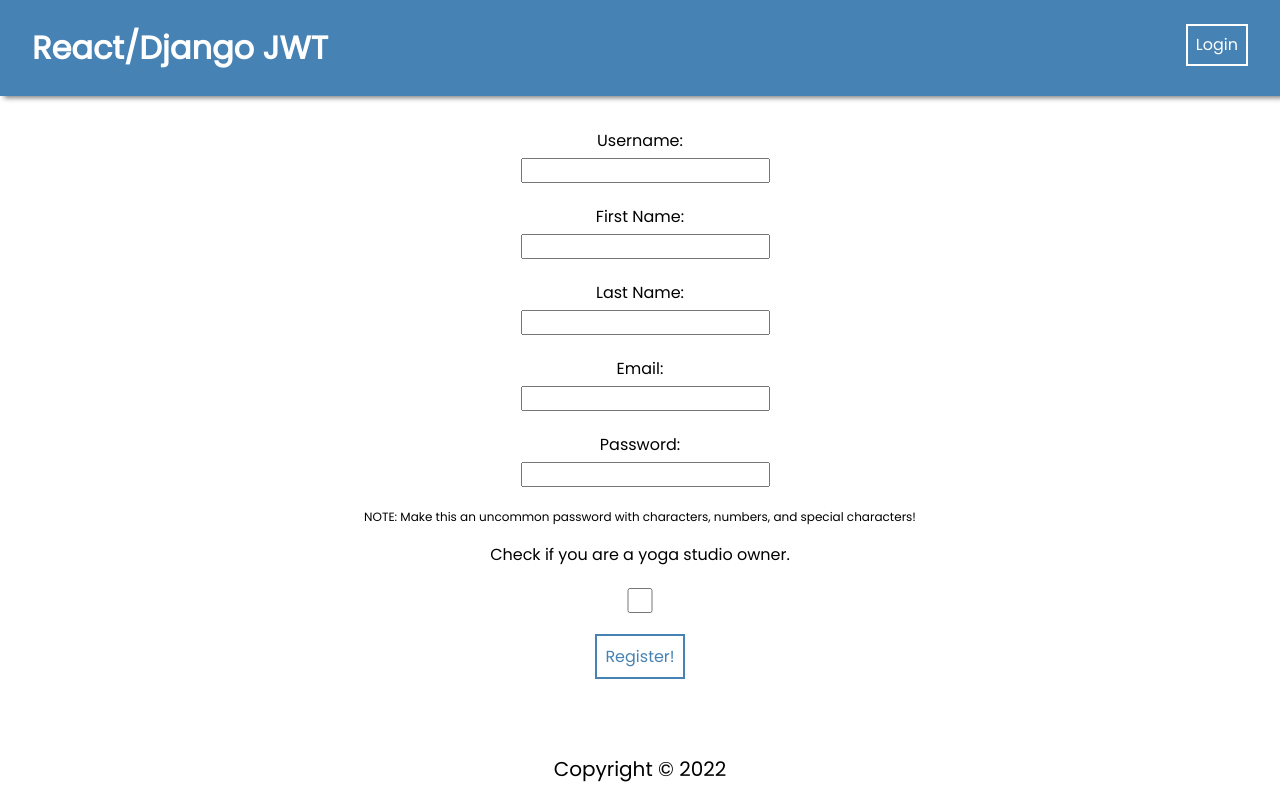
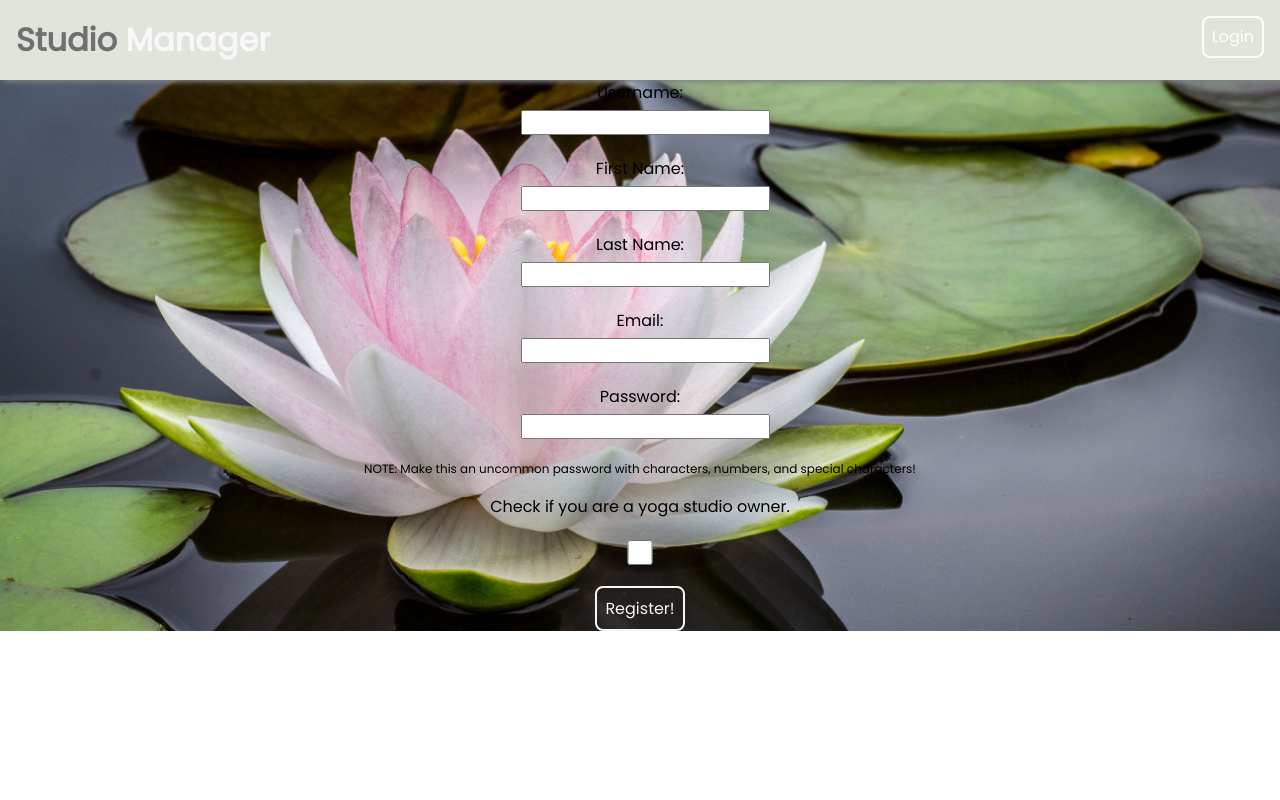
Before and after one commit to Whomerding/yoga_client_management, a React (Create React App) app in the folder frontend/: page /register in a window 1280 px wide. Built offline with nearby package versions, Linux system fonts and the light colour scheme.

Commit message:
fixed functionality of the buttons for calculating classes remaining+started styling student page

```diff
--- a/frontend/src/App.css
+++ b/frontend/src/App.css
@@ -19,18 +19,19 @@ p {
 
 button {
   background-color: transparent;
-  border: 2px solid steelblue;
-  color: steelblue;
+  border: 2px solid whitesmoke;
+  color: whitesmoke;
   font-size: 1rem;
   font-family: inherit;
   max-width: 100px;
   padding: 0.5rem 0.5rem;
+  border-radius: .5rem;
 }
 
 button:hover {
   cursor: pointer;
   color: white;
-  background-color: steelblue;
+  background-color: whitesmoke;
 }
 
 .container {
@@ -56,3 +57,33 @@ button:hover {
   padding: 3px 7px;
   font-size: 17px;
 }
+
+.package-cards {
+  display: flex;
+  flex-wrap: wrap;
+  justify-content: space-around;
+  width: 93%;
+  margin: auto;
+}
+
+.individual-class-card {
+  background-color: #FFFFFF;
+  opacity: 77%;
+  border-radius: .5REM;
+  padding: 2%;
+  text-align: center;
+  color: black;
+}
+
+.student-info-display {
+  color: #707070;
+  background-color: #FFFFFF;
+  margin: 2REM;
+  border-radius: .5REM;
+  padding: 2rem;
+  opacity: 77%;
+}
+h2.student-info-display {
+  font-family: cursive;
+  font-size: x-large;
+}
--- a/frontend/src/App.js
+++ b/frontend/src/App.js
@@ -18,10 +18,15 @@ import Footer from "./components/Footer/Footer";
 // Util Imports
 import PrivateRoute from "./utils/PrivateRoute";
 
+// Images
+import image from "./Images/lotusflower_jay_castor_on_unsplash.jpg"
+
 function App() {
 
   return (
-    <div>
+    <div style={{backgroundImage: `url(${image})`,  backgroundSize: "cover",
+      height: "10",
+      width: "100%"}}>
       <Navbar />
       <Routes>
         <Route
@@ -40,7 +45,6 @@ function App() {
         <Route path="/register" element={<RegisterPage />} />
         <Route path="/login" element={<LoginPage />} />
       </Routes>
-      <Footer />
     </div>
   );
 }
--- a/frontend/src/components/CheckInButton/CheckInButton.jsx
+++ b/frontend/src/components/CheckInButton/CheckInButton.jsx
@@ -4,7 +4,7 @@ import React, { useState, useEffect } from 'react';
 import useAuth from "../../hooks/useAuth";
 import { format } from 'date-fns';
 
-const CheckInButton = ({student}) => {
+const CheckInButton = ({student, getStudents}) => {
     const [user, token]= useAuth();
     const [checkInData, setCheckInData]= useState();
     var today = format(new Date(), 'yyyy-MM-dd');
@@ -41,6 +41,7 @@ const CheckInButton = ({student}) => {
         try {
             await axios.patch(`http://127.0.0.1:8000/api/student/update/${student.id}/`, lastClassTaken, {headers: {Authorization:"Bearer " + token}});
             console.log("Last Class Taken logged!")
+            getStudents()
         } catch (error) {
             console.log(error)
         }
@@ -49,6 +50,7 @@ const CheckInButton = ({student}) => {
     const logItAll = ()=> {
         logClass();
         logLastClassTaken();
+
     }
 
     return student && (
--- a/frontend/src/components/ClassInfoCard/ClassInfoCard.jsx
+++ b/frontend/src/components/ClassInfoCard/ClassInfoCard.jsx
@@ -3,7 +3,7 @@ import { format } from 'date-fns'
 import axios from 'axios';
 import useAuth from '../../hooks/useAuth';
 
-const ClassInfoCard = ({singlePackage, student}) => {
+const ClassInfoCard = ({singlePackage, student, getStudents}) => {
     const [user, token]=useAuth()
     var today = format(new Date(), 'yyyy-MM-dd');
     const student_id=student?.id
@@ -13,15 +13,17 @@ const ClassInfoCard = ({singlePackage, student}) => {
         last_payment: today,
         current_class_package_id: singlePackage.id,
         classes_remaining: student.classes_remaining + singlePackage.number_of_classes_included_in_package
-    })},[])
+    })},[student])
 
     const handleClick = async (event)=> {
-        event.preventDefault()
+        // event.preventDefault()
         console.log(studentUpdate)
-        console.log (typeof student.classes_remaining, student.classes_remaining)
+        console.log ("classes remaining: "+ student.classes_remaining)
         console.log (typeof singlePackage.number_of_classes_included_in_package, singlePackage.number_of_classes_included_in_package)
         try {
-            await axios.patch(`http://127.0.0.1:8000/api/student/update/${student_id}/`, studentUpdate, {headers: {Authorization:"Bearer " + token}});
+            let result = await axios.patch(`http://127.0.0.1:8000/api/student/update/${student_id}/`, studentUpdate, {headers: {Authorization:"Bearer " + token}});
+
+            getStudents()
             console.log("student info updated")
         } catch (error) {
             console.log(error)
@@ -31,7 +33,7 @@ const ClassInfoCard = ({singlePackage, student}) => {
 
 
     return (
-        <div>
+        <div key= {singlePackage.id} className="individual-class-card">
             <a href = {singlePackage.stripe_payment_url} target="_blank" rel="noopener noreferrer" onClick={handleClick}>
                 <p>{singlePackage.package_type}</p>
                 <p>{singlePackage.price}</p>
--- a/frontend/src/components/ClassList/ClassList.jsx
+++ b/frontend/src/components/ClassList/ClassList.jsx
@@ -2,12 +2,12 @@ import ClassInfoCard from "../ClassInfoCard/ClassInfoCard";
 import React from 'react';
 
 
-const ClassList = ({student, studioPackages}) => {
+const ClassList = ({student, studioPackages, getStudents}) => {
 
     return student && studioPackages && (
-        <div>
-            <div>
-                {studioPackages.filter(el=>el.studio?.id === student.studio?.id).map((el)=> (<ClassInfoCard singlePackage={el} student={student}/>))}
+        <div >
+            <div className="package-cards">
+                {studioPackages.filter(el=>el.studio?.id === student.studio?.id).map((el)=> (<ClassInfoCard singlePackage={el} student={student} getStudents={getStudents}/>))}
             </div>
         </div>
      );
--- a/frontend/src/components/NavBar/NavBar.css
+++ b/frontend/src/components/NavBar/NavBar.css
@@ -7,13 +7,15 @@ ul {
 li {
   font-size: 1.25rem;
 }
-
+span {
+  color: #F8F8FA;
+}
 .navBar {
-  background: steelblue;
+  background: #DFE5DA;
   box-shadow: 4px 2px 5px gray;
-  color: white;
-  margin-bottom: 2rem;
-  padding: 1.5rem 2rem;
+  color: #707070;
+  margin-bottom: 0rem;
+  padding: 1rem 1rem;
 }
 
 .navBar button {
--- a/frontend/src/components/NavBar/NavBar.jsx
+++ b/frontend/src/components/NavBar/NavBar.jsx
@@ -11,8 +11,8 @@ const Navbar = () => {
     <div className="navBar">
       <ul>
         <li className="brand">
-          <Link to="/" style={{ textDecoration: "none", color: "white" }}>
-            <b>React/Django JWT</b>
+          <Link to="/" style={{ textDecoration: "none", color: '#707070' }}>
+            <b>Studio <span>Manager</span></b>
           </Link>
         </li>
         <li>
--- a/frontend/src/components/StudentInfoDisplay/StudentInfoDisplay.jsx
+++ b/frontend/src/components/StudentInfoDisplay/StudentInfoDisplay.jsx
@@ -1,18 +1,42 @@
-import React, { useEffect } from 'react';
+import React, { useState, useEffect } from 'react';
+import axios from 'axios';
+import useAuth
+ from '../../hooks/useAuth';
+const StudentInfoDisplay = ({student}) => {
+    // const [studentInfo, setStudentInfo]=useState()
+    const [user, token] = useAuth()
+//     useEffect(()=> {
+//         getStudentbyId()
+// }, [student.classes_remaining]);
 
-const StudentInfoDisplay = ({student}) => {
-    useEffect(()=> {
+// const getStudentbyId= async () => {
+//     try {
+//         const response = await axios.get(`http://127.0.0.1:8000/api/student/${student.id}/`, {headers: {Authorization:"Bearer " + token}});
+//         setStudentInfo(response.data);
+//     } catch (error) {
+//         console.log(error)
+//     }
+// }
 
-}, [student]);
     return (
-        <div>
-            <h2>{student.first_name}'s Stats</h2>
-            <p>Name: {student.first_name} {student.last_name}</p>
-            <p>Phone Number: {student.phone_number}</p>
-            <p>Email Address: {student.email}</p>
-            <p>Studio: {student.studio.studio_name}</p>
-            <p>Member since: {student.date_joined}</p>
-            <p>Current Class Package: {student?.current_class_package?.package_type}</p>
+        <div className='student-info-display'>
+            <div>
+                <h2>{student?.first_name}'s Stats</h2>
+            </div>
+            <div>
+                <p>Name: {student?.first_name} {student.last_name}</p>
+                <p>Phone Number: {student?.phone_number}</p>
+                <p>Email Address: {student?.email}</p>
+            </div>
+            <div>
+                <p>Studio: {student?.studio.studio_name}</p>
+                <p>Member since: {student?.date_joined}</p>
+                <p>Current Class Package: {student?.current_class_package?.package_type}</p>
+                <p>Classes Remaining: {student?.classes_remaining}</p>
+                <p>Last Payment Initiated: {student?.last_payment}</p>
+                <p>Payment Recieved: {student?.payment_last_resolved}</p>
+            </div>
+
         </div>
      );
 }
--- a/frontend/src/components/StudioInfoDisplay/StudioInfoDisplay.jsx
+++ b/frontend/src/components/StudioInfoDisplay/StudioInfoDisplay.jsx
@@ -1,6 +1,10 @@
-import React from 'react';
+
+import React, { useState, useEffect } from 'react';
+
 
 const StudioInfoDisplay = ({studio}) => {
+
+
 
     return (
         <div>
--- a/frontend/src/pages/StudentPage/StudentPage.js
+++ b/frontend/src/pages/StudentPage/StudentPage.js
@@ -125,13 +125,13 @@ const StudentPage = () => {
     return student && (
         <div>
             <div>
-              <StudentInfoDisplay student={student}/>
+                <StudentInfoDisplay student={student}/>
             </div>
             <div>
-              <CheckInButton student={student}/>
+              <CheckInButton student={student}  getStudents={getStudents} />
             </div>
             <div>
-              <ClassList student={student} studioPackages={studioPackages}/>
+              <ClassList student={student}  studioPackages={studioPackages} getStudents={getStudents} />
             </div>
 
         </div>
```
Also changed, not shown: frontend/src/Images/lotusflower_jay_castor_on_unsplash.jpg (added), 1 other file (tests, documents, lock files or other folders).
